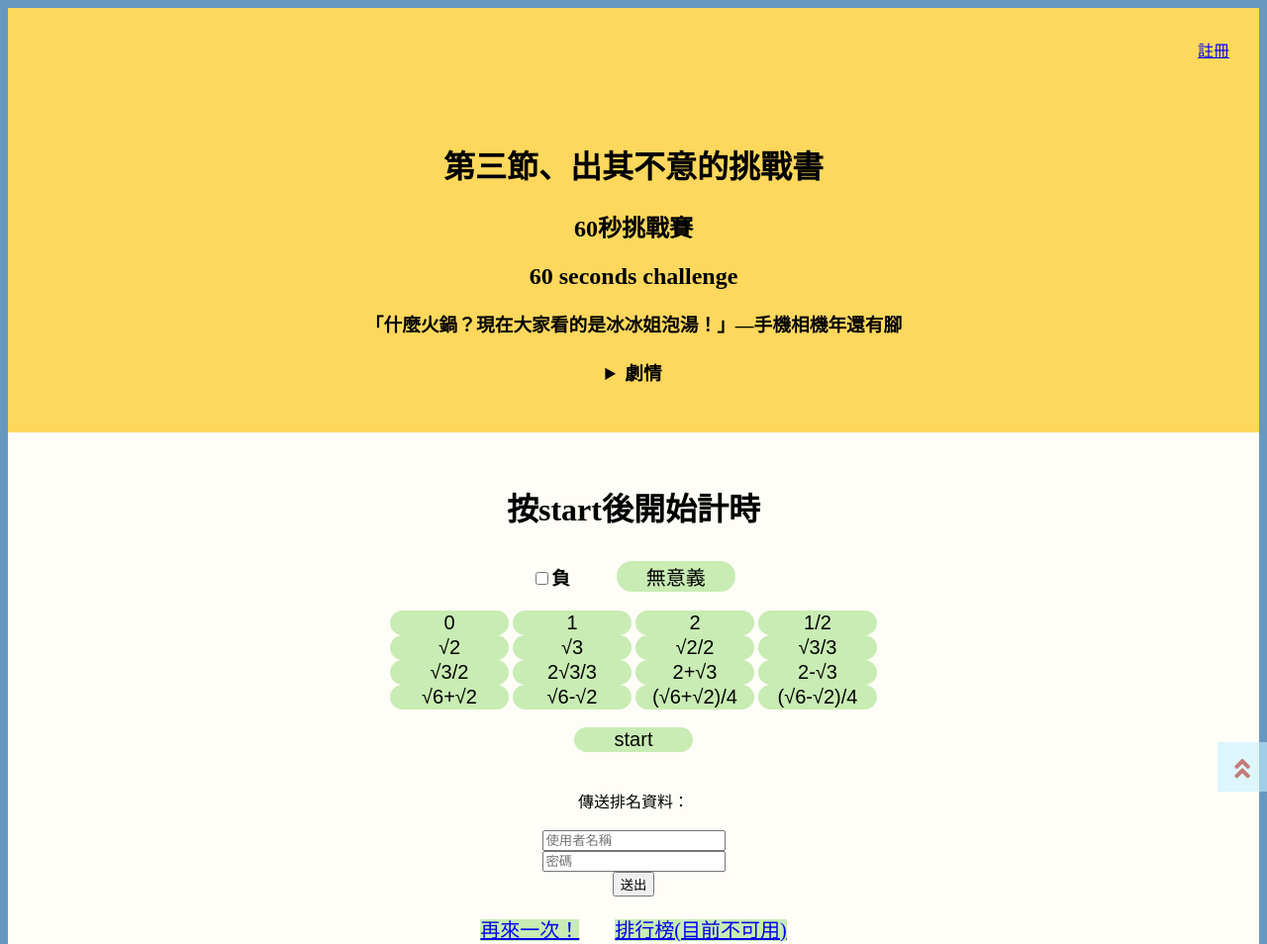
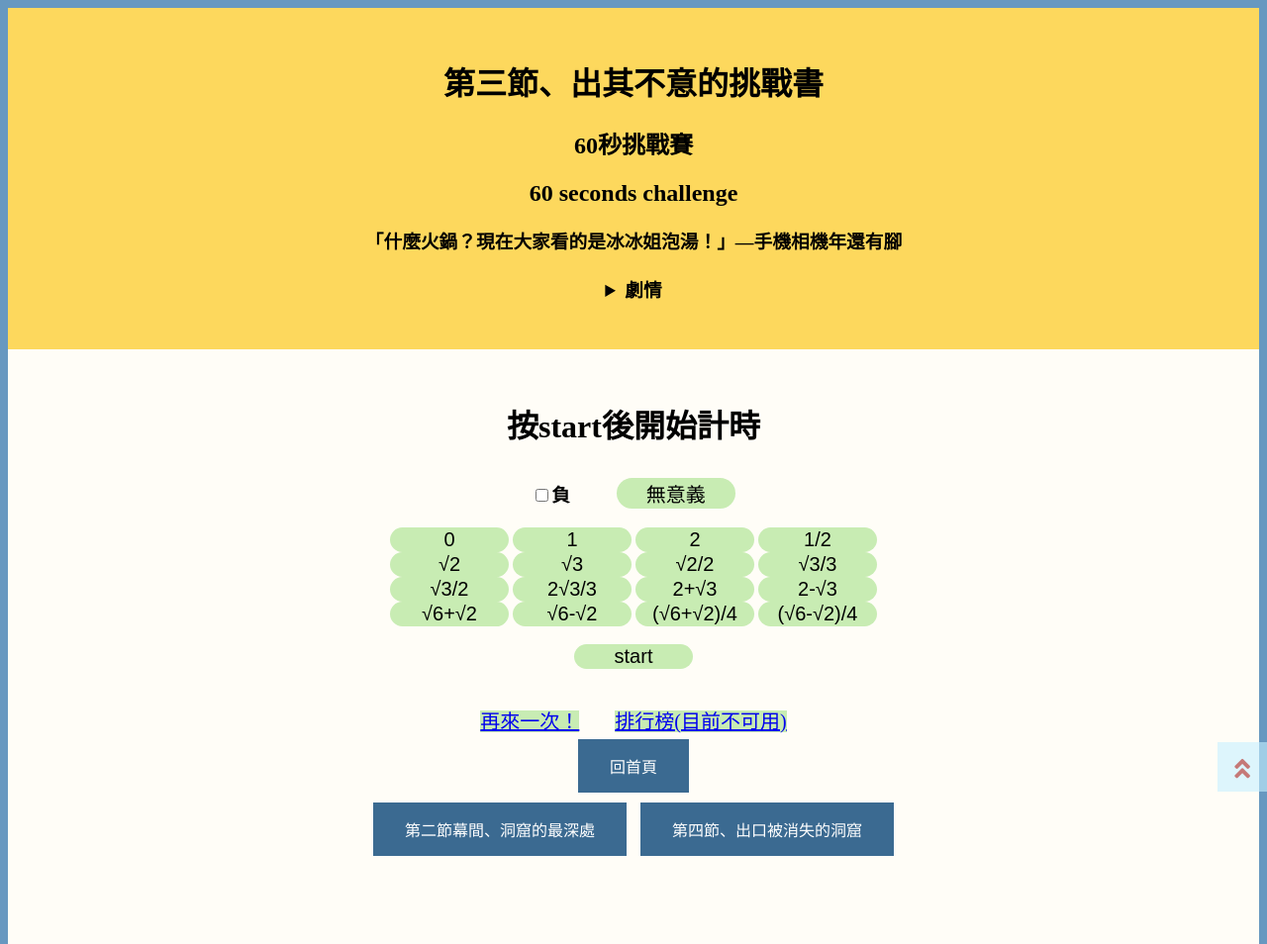
Before and after one commit to Ststone1687/wakeye, a plain HTML site: page dynamic/ten_sec_contest.html in a window 1280 px wide. Shown: the top 954 px of the page at 99% size. Drawn offline with Linux system fonts and the light colour scheme.

Commit message:
fixed link

```diff
--- a/dynamic/ten_sec_contest.html
+++ b/dynamic/ten_sec_contest.html
@@ -8,10 +8,10 @@
     <link rel="stylesheet" href="./style.css">
   </head>
   <body>
-    <div class="sign">
-      <a href="https://tiantian.guaichi.repl.co/creat/">註冊</a>
+    <!-- <div class="sign"> -->
+      <!-- <a href="https://tiantian.guaichi.repl.co/creat/">註冊</a> -->
       <!--<button onclick="sign_in()" id="sign">登入</button>-->
-    </div>
+    <!-- </div> -->
     <div class="header">
       <h1>第三節、出其不意的挑戰書</h1>
   	  <h2>60秒挑戰賽</h2>
@@ -56,18 +56,18 @@
 			<h3 style="color:MediumSeaGreen" id="cor"></h3>
 			<h3 style="color:Tomato" id="inc"></h3>
 			<h3 style="color:Black" id="una"></h3>
-      <form method="post">
+      <!-- <form method="post">
         <a name="data">傳送排名資料：</a><br>
         <input class="score_button" type="hidden" id="COR" name="COR" value="" ></input>&emsp;
         <input class="score_button" type="hidden" id="INC" name="INC" value="" ></input>&emsp;
         <input class="score_button" type="hidden" id="UNA" name="UNA" value="" ></input>&emsp;<br>
         <input placeholder="使用者名稱" id="sign_name" name="sname" value=""></input><br>
         <input type="password" placeholder="密碼" id="sign_pass" name="spass" value=""></input><br>
-        <!--<input id="User_name" placeholder="請輸入你的暱稱" name="User_name"></input>-->
+        <input id="User_name" placeholder="請輸入你的暱稱" name="User_name"></input>
         <button id="record" name="record" type="submit">送出</button>
-      </form><br>
+      </form><br> -->
       <a class="score_button" href="./ten_sec_contest.html">再來一次！</a>&emsp;&emsp;
-      <a class="score_button" href="#">排行榜(目前不可用)</a>
+      <a class="score_button" href="/#">排行榜(目前不可用)</a>
       <script>
         var k,str,nv,n,i,nflag,flag,bruh=1,begin,end,c,w,u;
         c=w=u=0;
```
Also changed, not shown: dynamic/20xchallengetemplate.html (+8 -8 lines), dynamic/polar.html (+4 -4 lines).
